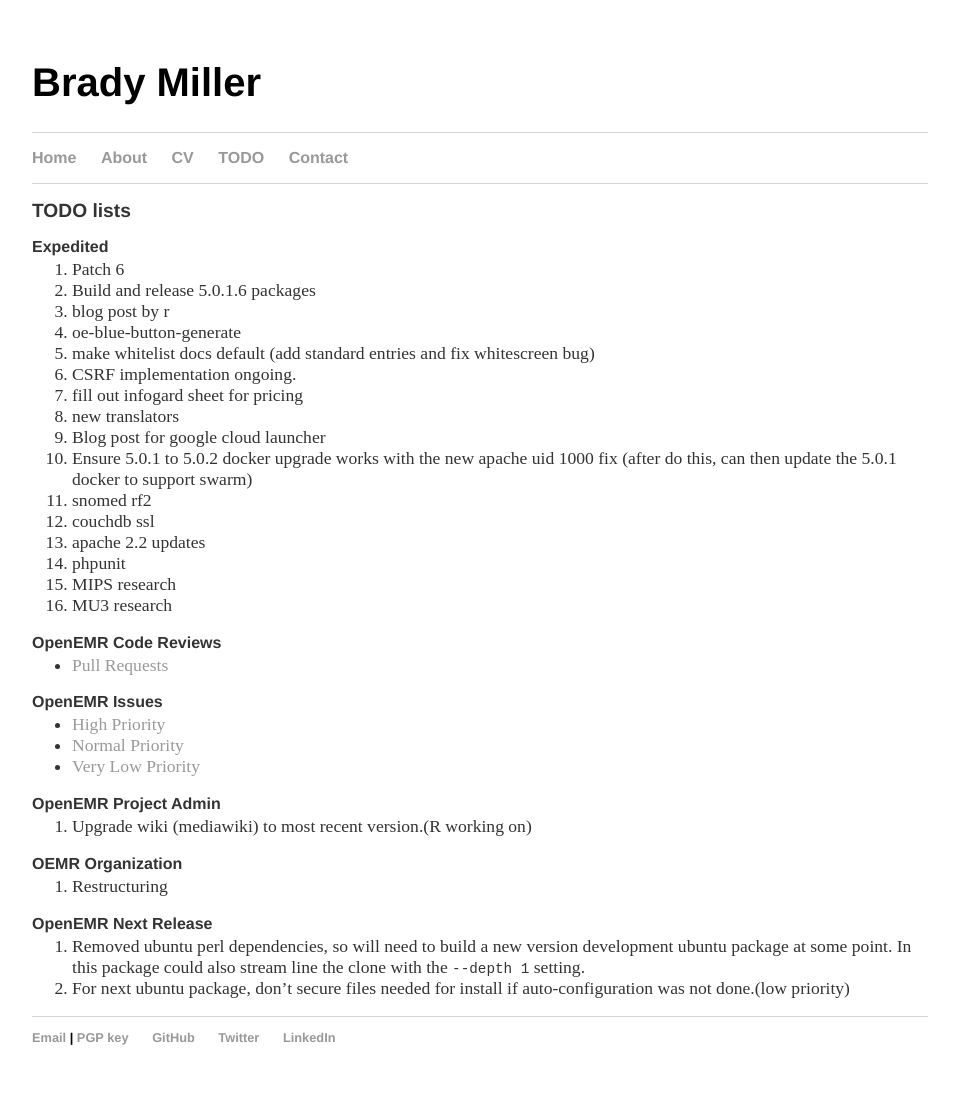
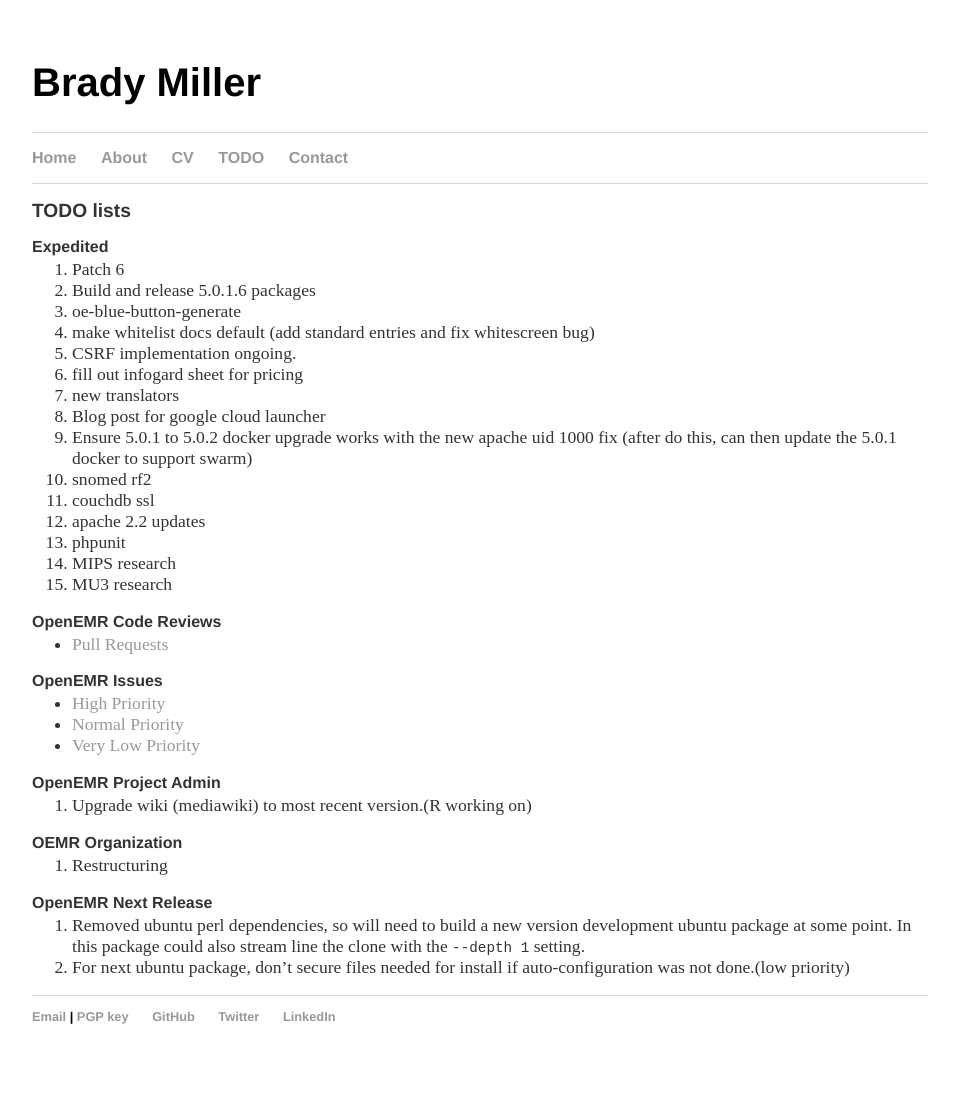
Before and after one commit to bradymiller/bradymiller.github.io, a Jekyll site: the page built from todo/index.md, in a window 1280 px wide. Shown: the whole page, without its empty margins (160-1119 px from the left). Built offline with Jekyll 4.4.1, drawn with Linux system fonts in a browser that asks for light colours; our own code applies the rules of GitHub Pages for plain Markdown files; after the commit the page ends 1084 px from its top, so only the background shows below that.

Commit message:
Update index.md

```diff
--- a/todo/index.md
+++ b/todo/index.md
@@ -6,7 +6,6 @@
 ### Expedited
 1. Patch 6
 1. Build and release 5.0.1.6 packages
-1. blog post by r
 1. oe-blue-button-generate
 1. make whitelist docs default (add standard entries and fix whitescreen bug)
 1. CSRF implementation ongoing.
```
